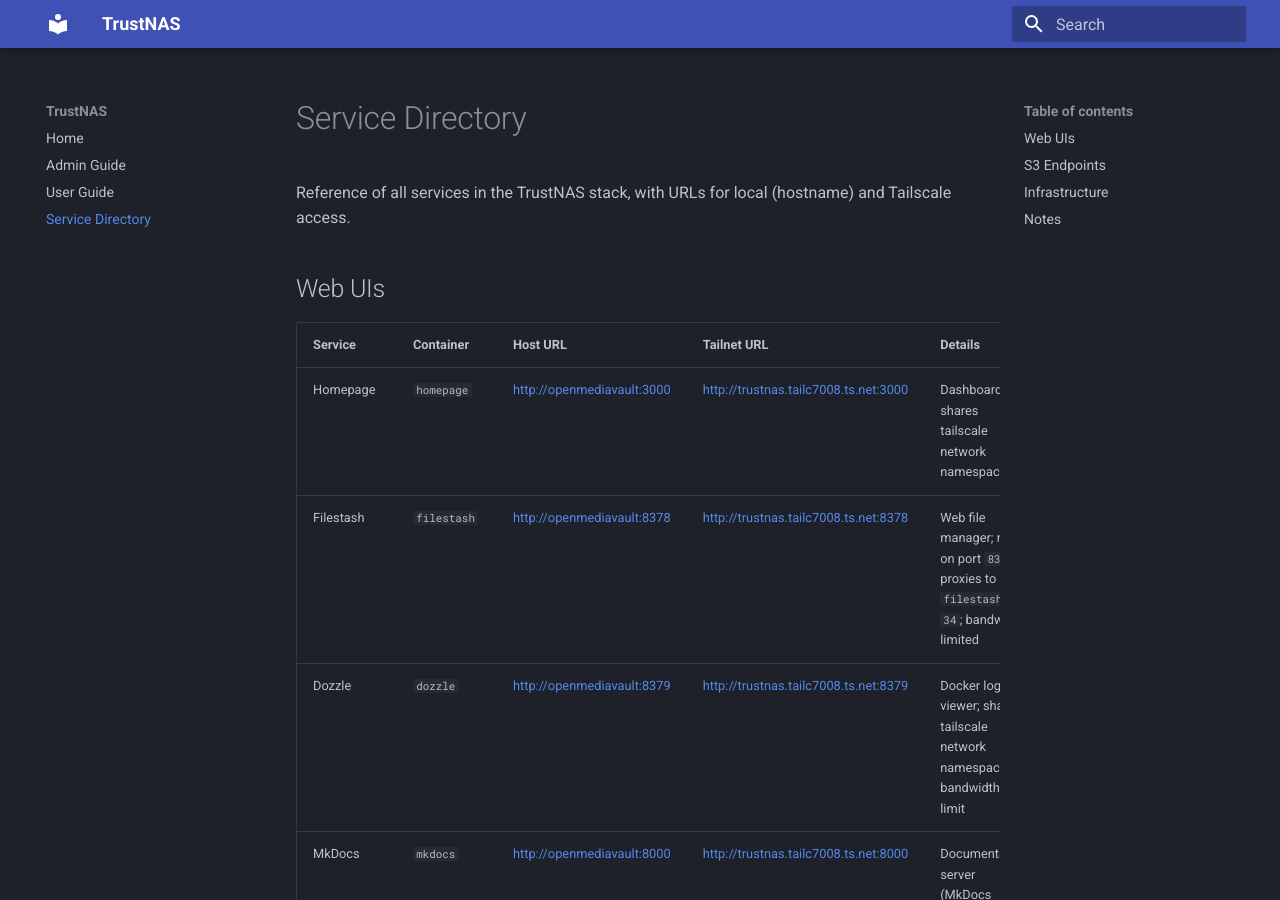
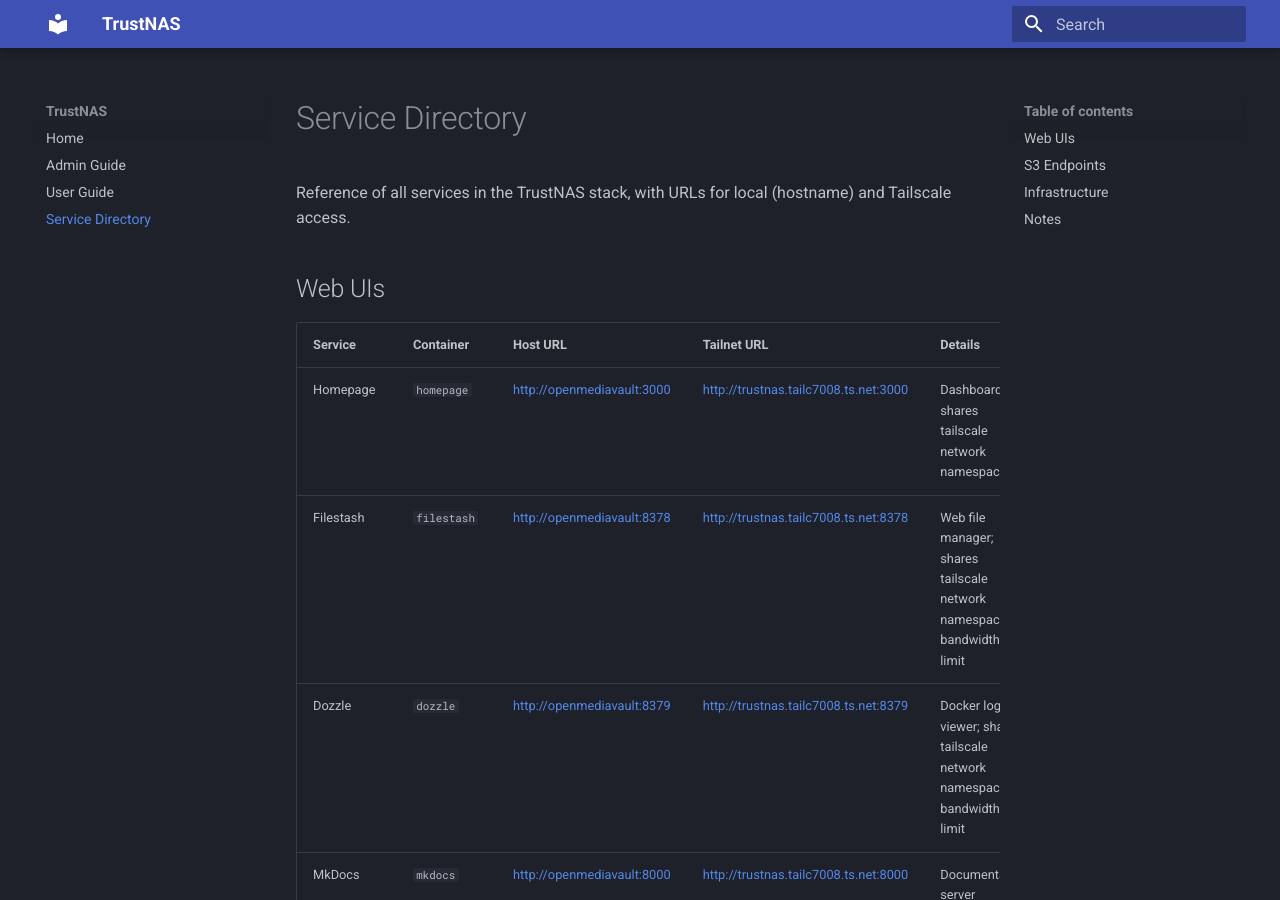
Before and after one commit to shahvirb/trustnas, an MkDocs documentation site: the page built from docs/service-directory.md, in a window 1280 px wide and 900 px high. Built offline with MkDocs 1.6.1 and Material for MkDocs 9.7.7, drawn with Linux system fonts in a browser that asks for light colours; some of the changed text lies outside the part shown.

Commit message:
serve filestash directly on tailscale network instead of via nginx proxy

```diff
--- a/docker-compose.yml
+++ b/docker-compose.yml
@@ -95,7 +95,12 @@
   filestash:
     image: machines/filestash:latest
     container_name: filestash
+    network_mode: "service:tailscale"
+    depends_on:
+      - tailscale
     restart: unless-stopped
+    environment:
+      - FILESTASH_PORT=${FILESTASH_PORT:-8378}
     volumes:
       - ${FILESTASH_STATE_PATH:-./docker-data/filestash}:/app/data/state/
 
--- a/docs/service-directory.md
+++ b/docs/service-directory.md
@@ -7,7 +7,7 @@
 | Service | Container | Host URL | Tailnet URL | Details |
 |---------|-----------|----------|-------------|---------|
 | Homepage | `homepage` | http://openmediavault:3000 | http://trustnas.tailc7008.ts.net:3000 | Dashboard UI; shares tailscale network namespace |
-| Filestash | `filestash` | http://openmediavault:8378 | http://trustnas.tailc7008.ts.net:8378 | Web file manager; nginx on port `8378` proxies to `filestash:8334`; bandwidth limited |
+| Filestash | `filestash` | http://openmediavault:8378 | http://trustnas.tailc7008.ts.net:8378 | Web file manager; shares tailscale network namespace; no bandwidth limit |
 | Dozzle | `dozzle` | http://openmediavault:8379 | http://trustnas.tailc7008.ts.net:8379 | Docker log viewer; shares tailscale network namespace; no bandwidth limit |
 | MkDocs | `mkdocs` | http://openmediavault:8000 | http://trustnas.tailc7008.ts.net:8000 | Documentation server (MkDocs Material); shares tailscale network namespace |
 
@@ -35,6 +35,6 @@
   - Port `3901` (Garage Admin): Bound to `127.0.0.1` — internal only, accessible via `docker exec garage-server`.
   - Port `3902` (Garage RPC): Internal cluster communication only.
 
-- **Bandwidth limits:** nginx enforces `limit_rate 6250k` on proxied endpoints — Filestash (`8378`) and Garage S3 via nginx (`63779`). Direct Garage S3 on port `3900` and Dozzle (`8379`) have no bandwidth limit.
+- **Bandwidth limits:** nginx enforces `limit_rate 6250k` on proxied endpoints — Garage S3 via nginx (`63779`). Direct Garage S3 on port `3900` and Dozzle (`8379`) have no bandwidth limit.
 
 - Port `63779` (NGINX_GARAGE_PORT) maps to nginx which proxies to `garage:3900`.
```
Also changed, not shown: .opencode/skills/service-directory/SKILL.md (+2 -2 lines), 2 other files.
